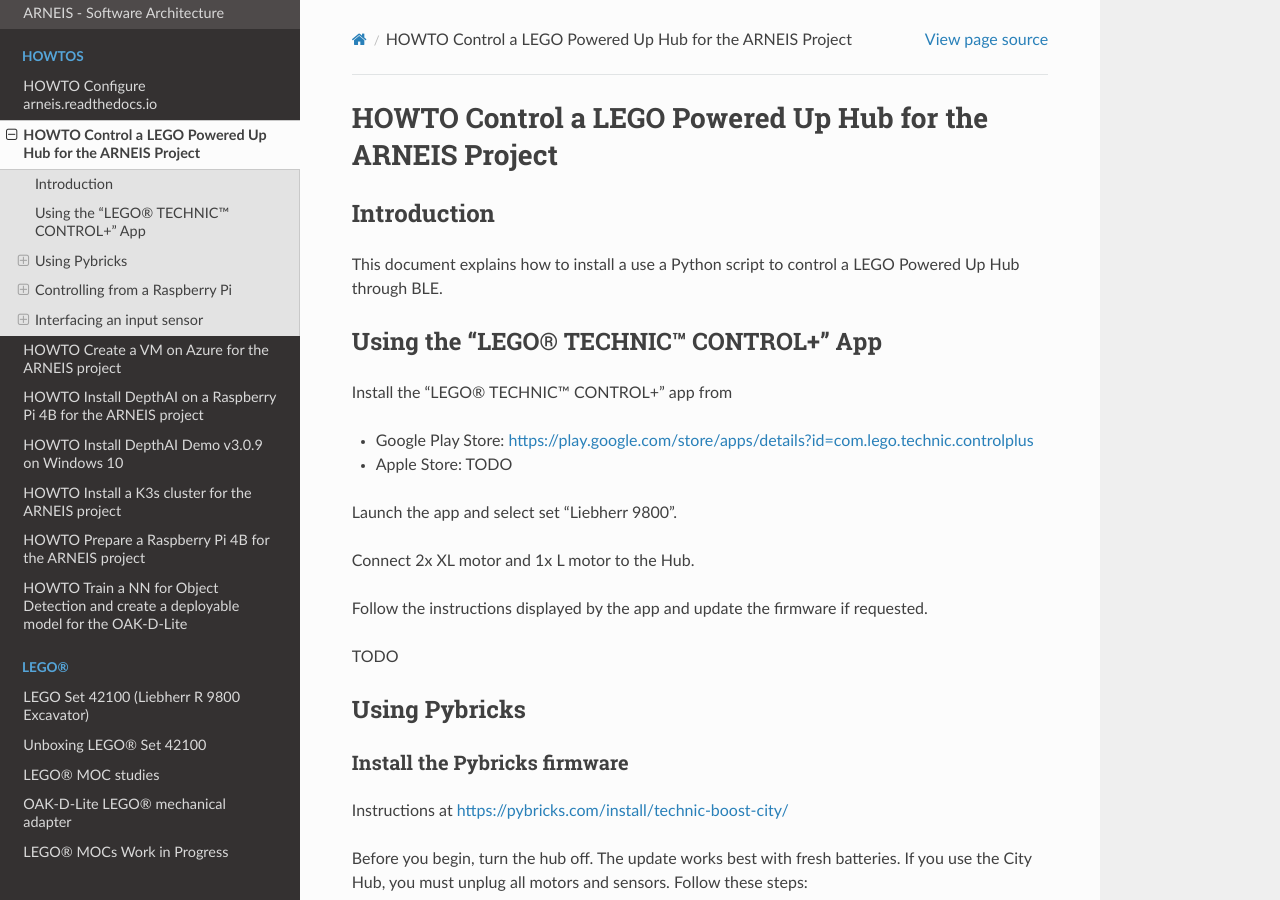
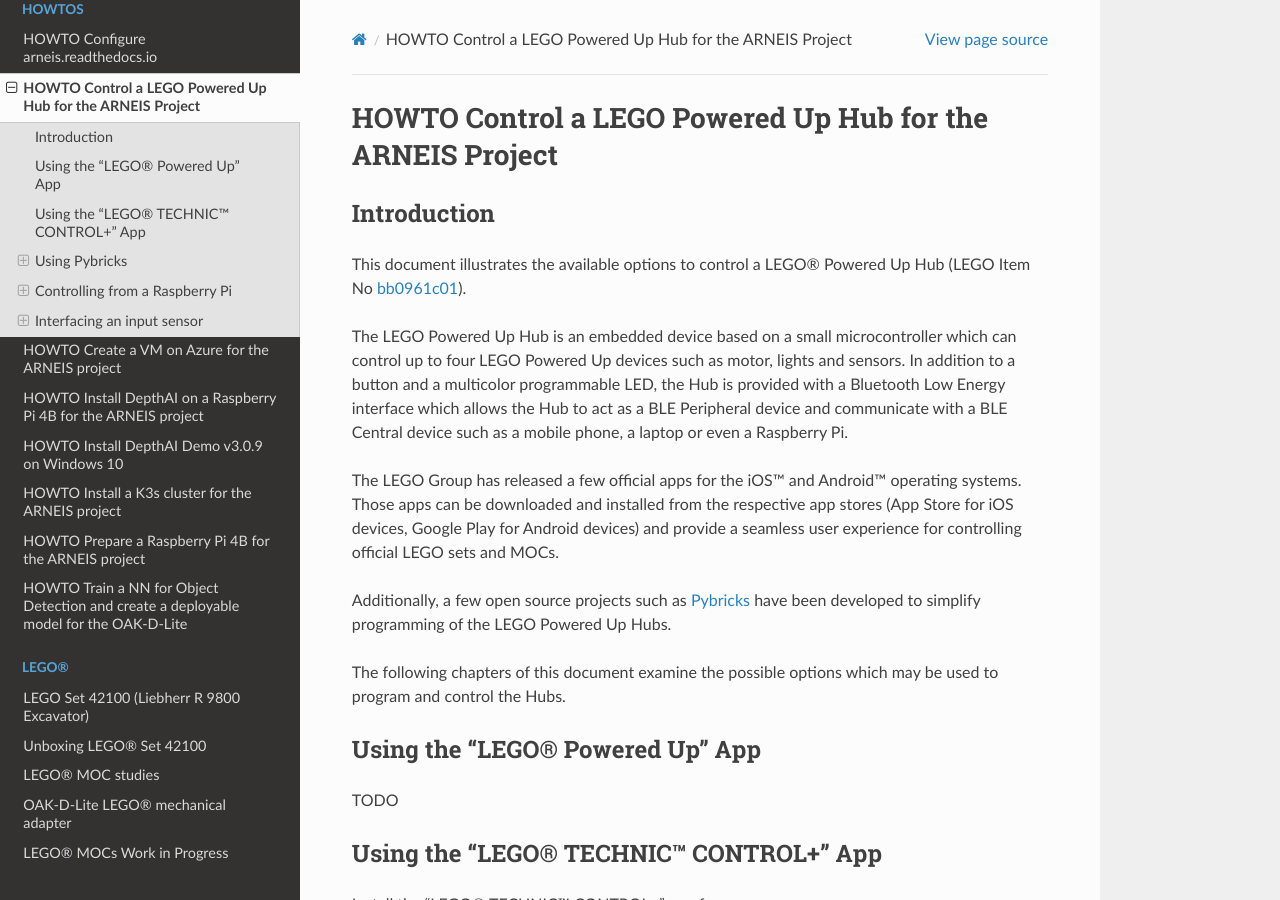
Before and after one commit to B-AROL-O/ARNEIS, a Sphinx documentation site: the page built from docs/howto/howto-control-rpi-poweredup.md, in a window 1280 px wide and 900 px high. Built offline with Sphinx 7.4.7 and the Read the Docs theme 2.0.0, drawn with Linux system fonts in a browser that asks for light colours.

Commit message:
Expand section 'Introduction'
Signed-off-by: Macario Gianpaolo <gmacario@gmail.com>

```diff
--- a/docs/howto/howto-control-rpi-poweredup.md
+++ b/docs/howto/howto-control-rpi-poweredup.md
@@ -2,7 +2,21 @@
 
 ## Introduction
 
-This document explains how to install a use a Python script to control a LEGO Powered Up Hub through BLE.
+This document illustrates the available options to control a LEGO&reg; Powered Up Hub (LEGO Item No [bb0961c01](https://www.bricklink.com/v2/catalog/catalogitem.page?P=bb0961c01&idColor=86)).
+
+The LEGO Powered Up Hub is an embedded device based on a small microcontroller which can control up to four LEGO Powered Up devices such as motor, lights and sensors.
+In addition to a button and a multicolor programmable LED, the Hub is provided with a Bluetooth Low Energy interface which allows the Hub to act as a BLE Peripheral device and communicate with a BLE Central device such as a mobile phone, a laptop or even a Raspberry Pi.
+
+The LEGO Group has released a few official apps for the iOS&trade; and Android&trade; operating systems.
+Those apps can be downloaded and installed from the respective app stores (App Store for iOS devices, Google Play for Android devices) and provide a seamless user experience for controlling official LEGO sets and MOCs.
+
+Additionally, a few open source projects such as [Pybricks](https://pybricks.com/) have been developed to simplify programming of the LEGO Powered Up Hubs.
+
+The following chapters of this document examine the possible options which may be used to program and control the Hubs.
+
+## Using the "LEGO&reg; Powered Up" App
+
+TODO
 
 ## Using the "LEGO&reg; TECHNIC&trade; CONTROL+" App
 
```
